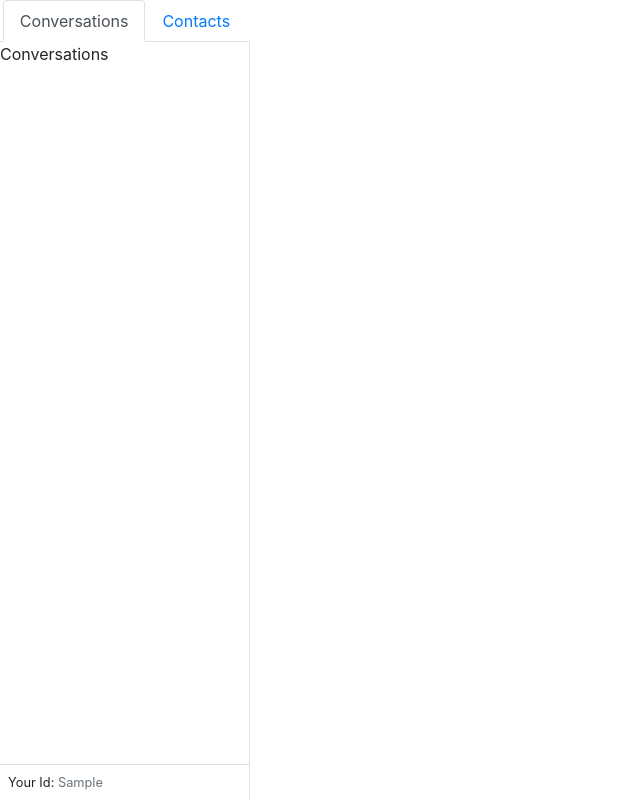
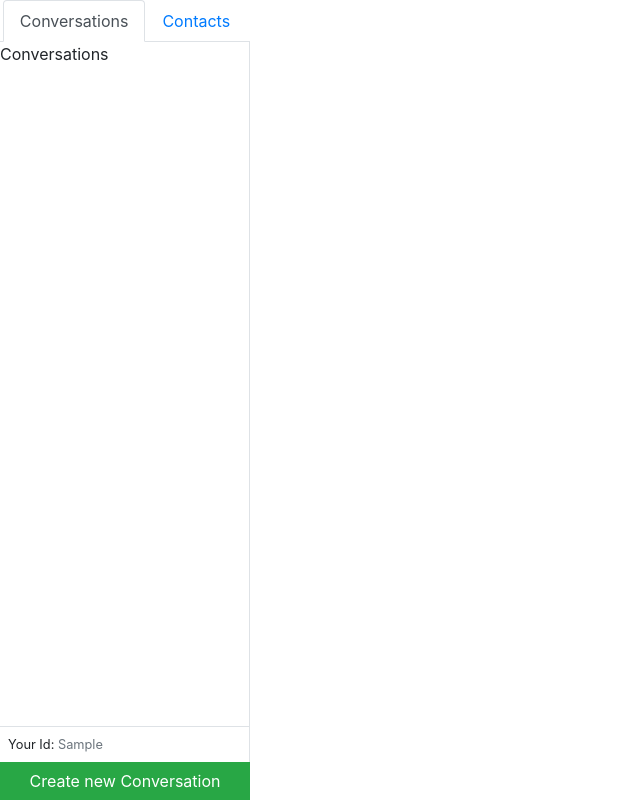
Before and after one commit to SorrowOfMind/whatsapp-clone, a React (Create React App) app in the folder client/: page / in a window 1280 px wide. Both pictures are taken after typing "Sample" into the empty fields and a click on the button "Login". Shown: the whole page, without its empty margins (0-640 px from the left). Built offline with nearby package versions, Linux system fonts and the light colour scheme.

Commit message:
create btn

```diff
--- a/client/src/components/Sidebar.js
+++ b/client/src/components/Sidebar.js
@@ -1,5 +1,5 @@
 import React, {useState} from 'react';
-import {Tab, Nav} from 'react-bootstrap';
+import {Tab, Nav, Button} from 'react-bootstrap';
 import Conversations from './Conversations';
 import Contacts from './Contacts';
 
@@ -8,6 +8,7 @@ const contactsKey = 'contacts';
 
 const Sidebar = ({id}) => {
     const [activeKey, setActiveKey] = useState(conversationsKey);
+    const convIsOpen = activeKey === conversationsKey ? true : false;
     return (
         <div
             style={{
@@ -34,8 +35,9 @@ const Sidebar = ({id}) => {
                     </Tab.Pane>
                 </Tab.Content>
                 <div className="p-2 border-top border-right small">
-                    Your Id: <spna className="text-muted">{id}</spna>
+                    Your Id: <span className="text-muted">{id}</span>
                 </div>
+                <Button variant="success" className="rounded-0">Create new {convIsOpen ? 'Conversation' : 'Contact'}</Button>
             </Tab.Container>
         </div>
     )
```
